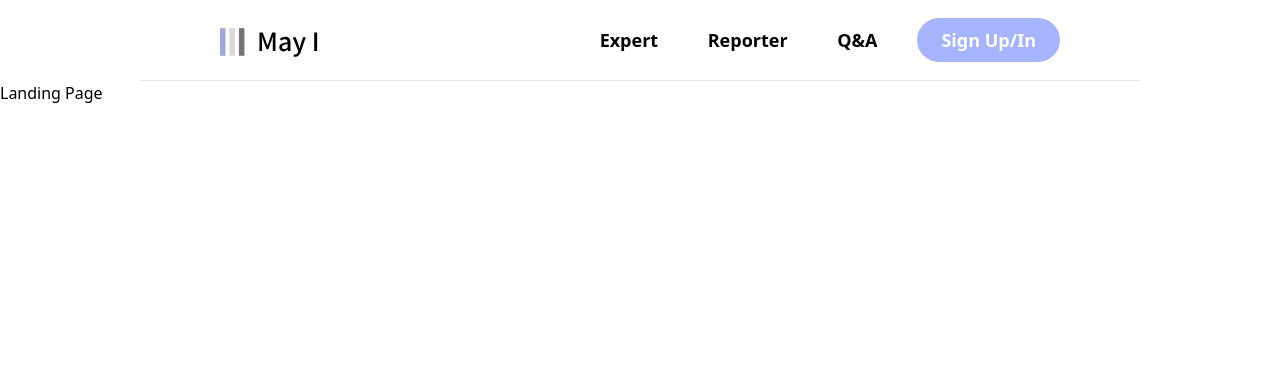
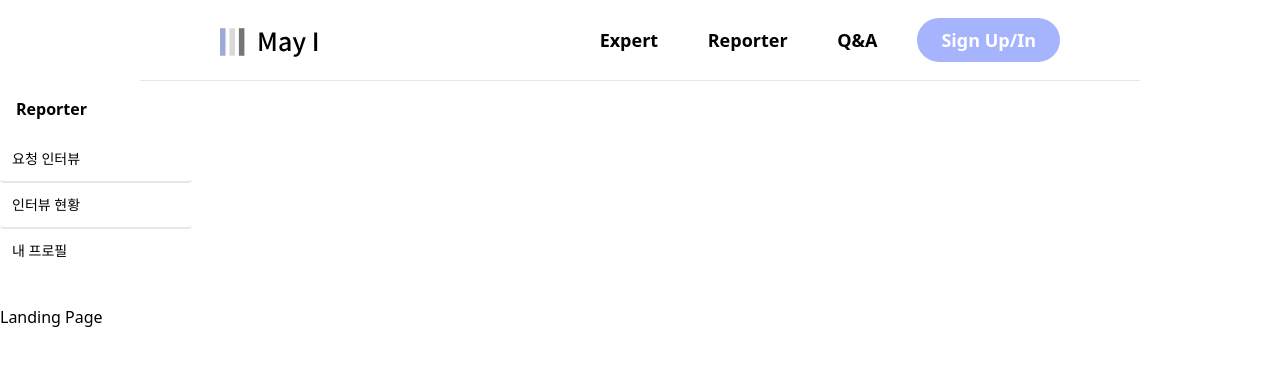
Before and after one commit to LikeLion-May-I/MAY-I-FRONT, a Next.js app: page / in a window 1280 px wide. Shown: the top 366 px of the page. Built offline with nearby package versions, Linux system fonts and the light colour scheme.

Commit message:
feat/reporter-sidebar

```diff
--- /dev/null
+++ b/components/ReporterSidebar.jsx
@@ -0,0 +1,29 @@
+import React from 'react';
+
+export default function ReporterSidebar() {
+  return (
+    <>
+      <div class="bg-white w-48">
+  <p class="p-4 font-bold">Reporter</p>
+  <div class="flex-col">
+    <ul class="mb-8 text-sm font-medium"><li>
+      <a class="flex items-center pl-3 py-3 hover:bg-indigo-50 rounded text-black pr-4 border-b-2" href="#">
+        <span contenteditable="false">요청 인터뷰</span>
+      </a>
+      </li>
+      <li>
+        <a class="flex items-center pl-3 py-3 pr-4 hover:bg-indigo-50 rounded text-black border-b-2" href="#">
+          <span contenteditable="false">인터뷰 현황</span>
+        </a>
+      </li>
+      <li>
+        <a class="flex items-center pl-3 py-3 pr-4 hover:bg-indigo-50 rounded text-black" href="#">
+          <span contenteditable="false">내 프로필</span>
+        </a>
+      </li>
+      </ul>
+    </div>
+</div>
+    </>
+  );
+};
--- a/pages/index.js
+++ b/pages/index.js
@@ -1,9 +1,11 @@
 import { Navbar } from '../components/Navbar'
+import ReporterSidebar from '../components/ReporterSidebar'
 
 const Home = () => {
   return (
     <>
       <Navbar />
+      <ReporterSidebar />
       <h1>Landing Page</h1>
     </>
   )
```
